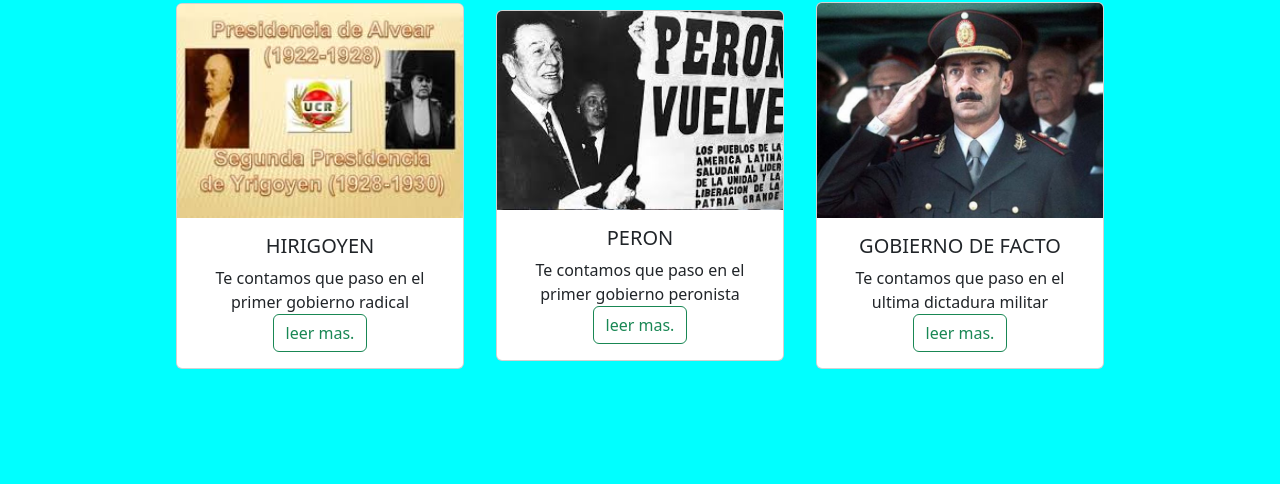
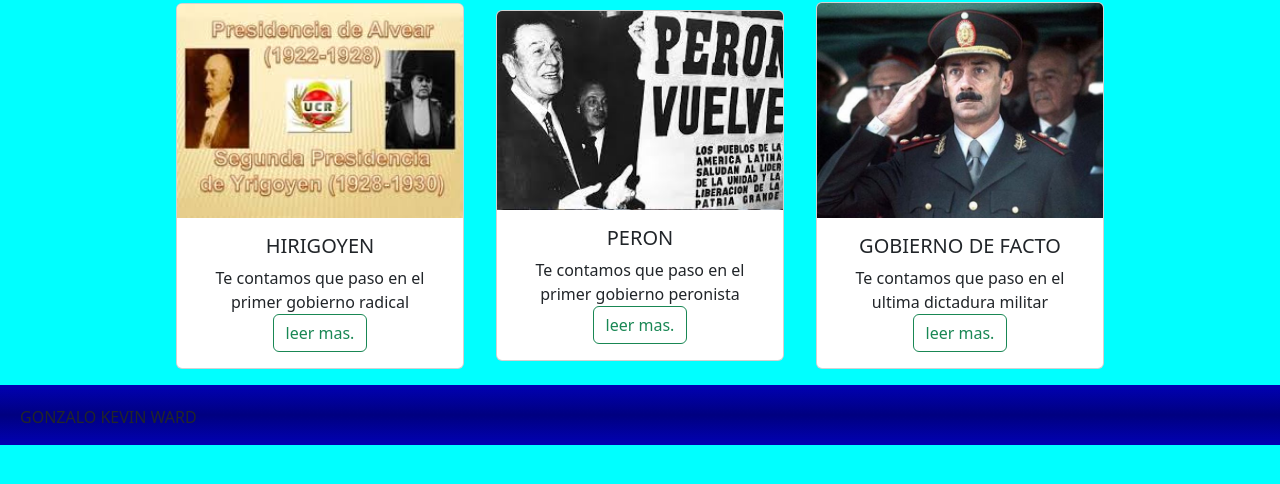
Before and after one commit to Gonzaloward/HISTORIA-ARGENTINA, a website: page PAG/galeria.html in a window 1280 px wide. Shown: the part 140-624 px from the top of the page. Drawn offline with nearby package versions, Linux system fonts and the light colour scheme.

Commit message:
agrego footer

```diff
--- a/PAG/galeria.html
+++ b/PAG/galeria.html
@@ -52,8 +52,8 @@
           </div>
         </div>
     </main>
-    <footer>
-
+    <footer class="footer">
+      <p> GONZALO KEVIN WARD </p>
     </footer>
 </body>
 </html>
--- a/scss/estilo.scss
+++ b/scss/estilo.scss
@@ -82,6 +82,8 @@ header{
     height: 100vh;
     padding: 0;
     margin: 0;
+    position: relative;
+    padding-bottom: 3em;
 
 }
 
@@ -89,12 +91,13 @@ header{
 
 .body-gal{
     background-color:aqua;
-}
-
+    height: 100%;
     .gal{
+        height: 100vh;
         display: flex;
         align-items: center;
         justify-content: center;
+
         .card{
         margin: 1rem;
         }
@@ -104,6 +107,7 @@ header{
         .card-text{
         margin: 0;
         padding: 0;
+        }
     }
 }
 
@@ -155,8 +159,4 @@ form{
     padding: 20px;
     height: 60px;
     background: linear-gradient(#0101b3, navy, #0101b3);
-    .dawn{
-
-
 }
-}
```
Also changed, not shown: PAG/contacto.html (+1 -1 lines), PAG/pag3.html (+2 -2 lines), PAG/pag4.html (+2 -1 lines), PAG/pag5.html (+2 -1 lines), index.html (+2 -1 lines). Lines whose indentation alone changed are shown as unchanged.
